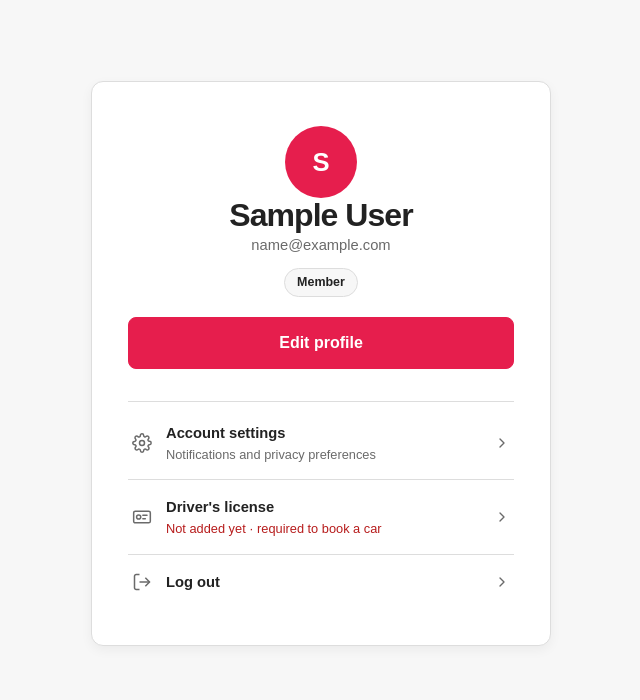
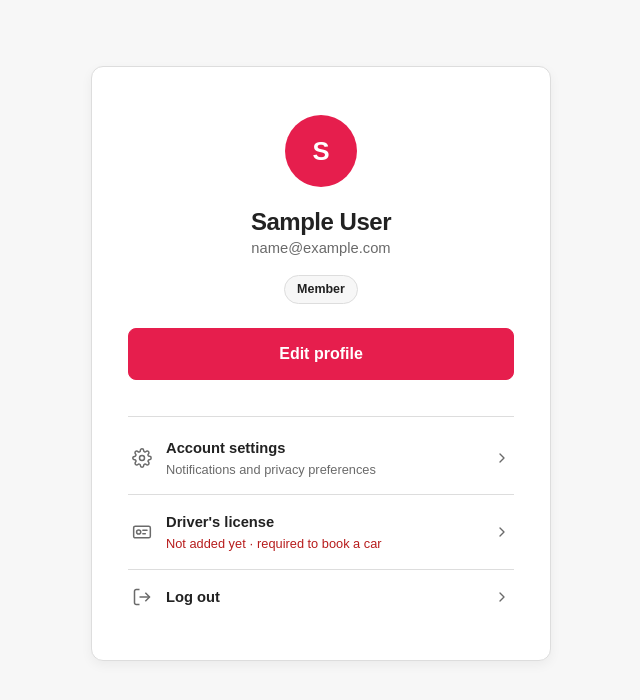
Before and after one commit to Cyanineee-24/AutoLease, a Django app: page /profile/ in a window 1280 px wide. Shown: the part 73-773 px from the top of the page, without its empty margins (319-959 px from the left). Run offline with Django 5.2, Linux system fonts and the light colour scheme; the visitor is signed in with stand-in values (Sample User, id 1).

Commit message:
fix(userprofile): stop long names/emails overflowing the profile card
.auth-card h1 (2rem) in site.css out-ranked .profile-name, so the heading
rendered oversized and long emails could not wrap. Scope the size to
.auth-card .profile-name, allow wrapping, and when no name is set show the
email once (smaller) with an 'Add your name' link instead of repeating it.
Loosen header spacing and let the badge row wrap.

Co-Authored-By: Claude Opus 5.5 <noreply@anthropic.com>

```diff
--- a/apps/userprofile/templates/userprofile/profile.html
+++ b/apps/userprofile/templates/userprofile/profile.html
@@ -24,14 +24,13 @@
             <div class="profile-avatar">
                 {{ profile_user.first_name|default:profile_user.username|make_list|first|upper }}
             </div>
-            <h1 class="profile-name">
-                {% if profile_user.first_name or profile_user.last_name %}
-                    {{ profile_user.first_name }} {{ profile_user.last_name }}
-                {% else %}
-                    {{ profile_user.username }}
-                {% endif %}
-            </h1>
-            <p class="profile-email">{{ profile_user.email }}</p>
+            {% if profile_user.first_name or profile_user.last_name %}
+                <h1 class="profile-name">{{ profile_user.first_name }} {{ profile_user.last_name }}</h1>
+                <p class="profile-email">{{ profile_user.email }}</p>
+            {% else %}
+                <h1 class="profile-name profile-name--email">{{ profile_user.email|default:profile_user.username }}</h1>
+                <a class="profile-add-name" href="{% url 'userprofile:profile_edit' %}">Add your name</a>
+            {% endif %}
             <div class="profile-meta">
                 <span class="profile-badge">
                     {% if profile_user.is_agency %}Agency{% elif profile_user.is_renter %}Renter{% else %}Member{% endif %}
--- a/static/css/userprofile/profile.css
+++ b/static/css/userprofile/profile.css
@@ -12,7 +12,7 @@
     align-items: center;
     display: flex;
     flex-direction: column;
-    padding: 8px 0 24px;
+    padding: 12px 0 28px;
     text-align: center;
 }
 
@@ -29,23 +29,50 @@
     width: 72px;
 }
 
-.profile-name {
+/* .auth-card h1 in site.css is 2rem; scope here so the profile size wins. */
+.auth-card .profile-name {
     font-size: 1.5rem;
-    letter-spacing: -0.03em;
-    margin: 16px 0 0;
+    letter-spacing: -0.02em;
+    line-height: 1.25;
+    margin: 20px 0 0;
+    max-width: 100%;
+    overflow-wrap: anywhere;
+}
+
+/* No name yet: the email stands in, so keep it calm and let it wrap at "@" / "." */
+.auth-card .profile-name--email {
+    font-size: 1.15rem;
+    font-weight: 600;
+    letter-spacing: 0;
+}
+
+.profile-add-name {
+    color: var(--color-primary);
+    font-size: 0.88rem;
+    font-weight: 600;
+    margin-top: 6px;
+}
+
+.profile-add-name:hover,
+.profile-add-name:focus-visible {
+    text-decoration: underline;
 }
 
 .profile-email {
     color: var(--color-muted);
     font-size: 0.92rem;
-    margin: 4px 0 0;
+    margin: 6px 0 0;
+    max-width: 100%;
+    overflow-wrap: anywhere;
 }
 
 .profile-meta {
     align-items: center;
     display: flex;
-    gap: 12px;
-    margin-top: 12px;
+    flex-wrap: wrap;
+    gap: 10px;
+    justify-content: center;
+    margin-top: 16px;
 }
 
 .profile-badge {
@@ -64,7 +91,7 @@
 }
 
 .profile-edit-btn {
-    margin-top: 20px;
+    margin-top: 24px;
     width: 100%;
 }
 
```
